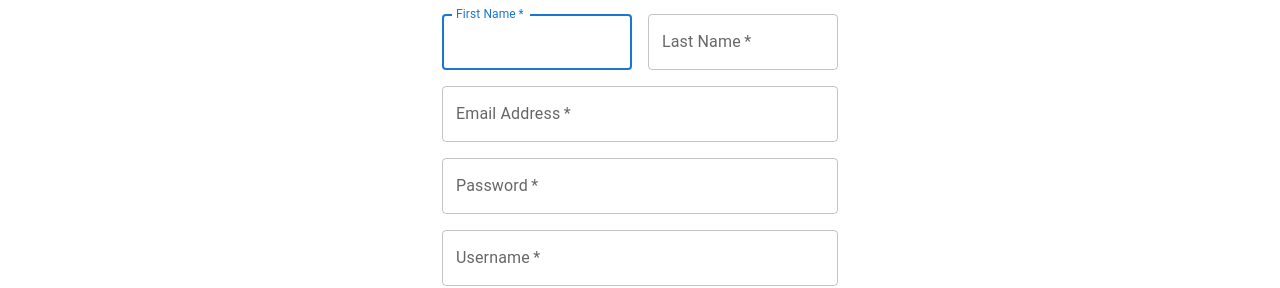
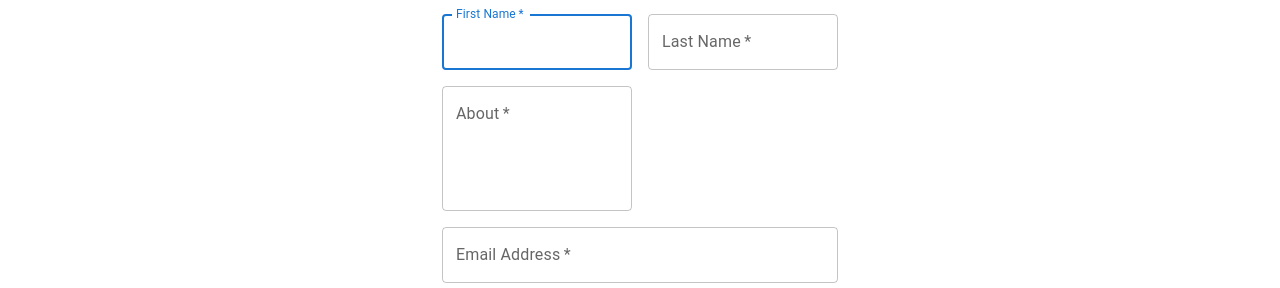
Before and after one commit to iremacildi/BOUN-SWE573, a React (Create React App) app in the folder ui/: page /signup in a window 1280 px wide. Shown: the part 162-450 px from the top of the page. Built offline with nearby package versions, Linux system fonts and the light colour scheme.

Commit message:
T65 / Add About on Sign up Page

```diff
--- a/ui/src/Components/FormSignup.js
+++ b/ui/src/Components/FormSignup.js
@@ -127,7 +127,8 @@ export default function FormSignup() {
             email: data.get('email'),
             phonenumber: data.get('phonenumber'),
             profilepictureurl: 'url',
-            password: data.get('password')
+            password: data.get('password'),
+            about: data.get('about')
         }
 
         createUser(body);
@@ -170,6 +171,17 @@ export default function FormSignup() {
                                 label="Last Name"
                                 name="lastName"
                                 autoComplete="family-name"
+                            />
+                        </Grid>
+                        <Grid item xs={12} sm={6}>
+                            <TextField
+                                required
+                                fullWidth
+                                id="about"
+                                label="About"
+                                name="about"
+                                multiline
+                                rows={4}
                             />
                         </Grid>
                         <Grid item xs={12}>
```
